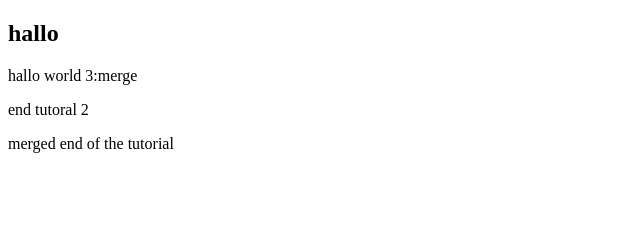
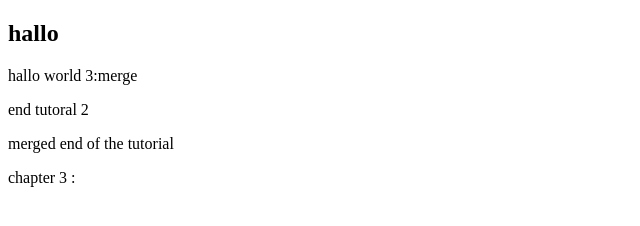
Before and after one commit to ajithr116/Data-Structures, a plain HTML site: page index2.html in a window 1280 px wide. Shown: the full height of the page, 0-640 px from the left. Drawn offline with Linux system fonts and the light colour scheme.

Commit message:
chapter 3

```diff
--- a/index2.html
+++ b/index2.html
@@ -12,6 +12,7 @@
     <p>end tutoral 2</p>
 
     <p>merged end of the tutorial</p>
+    <p>chapter 3 : </p>
 
 </body>
 </html>
```
